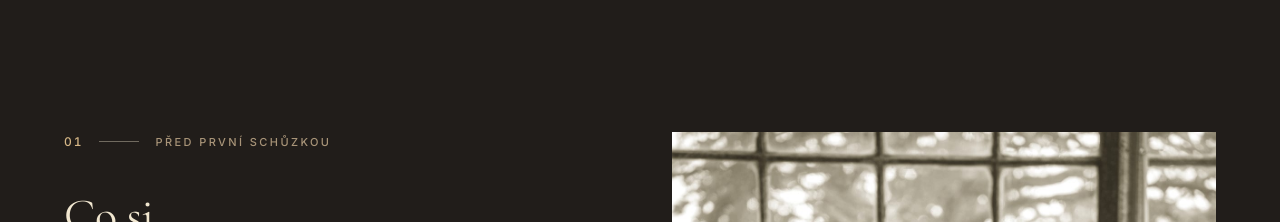
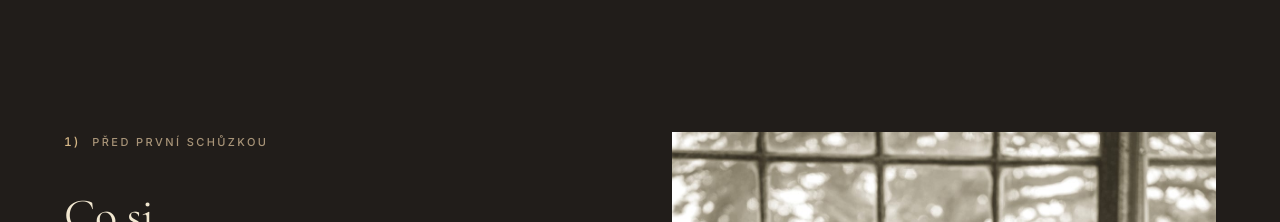
Before and after one commit to a-pospisil/adamovyfinance, a Next.js app: page /kontakt in a window 1280 px wide. Shown: the part 880-1102 px from the top of the page. Built offline with nearby package versions, Linux system fonts and the light colour scheme.

Commit message:
Záhlaví sekcí bez pomlčky: „7) WORKSHOP“ místo „07 —— WORKSHOP“
Co-Authored-By: Claude Fable 5.1 <noreply@anthropic.com>
Claude-Session: https://claude.ai/code/session_01PEtsDy1Z8uQKnVPe2EUT5k

```diff
--- a/src/components/ui/Section.tsx
+++ b/src/components/ui/Section.tsx
@@ -32,7 +32,7 @@ export function Section({
   );
 }
 
-/** Číslované záhlaví sekce: „01 — O MNĚ“ s tenkou linkou a rozetou. */
+/** Číslované záhlaví sekce: „7) WORKSHOP“ — číslo bez nuly, závorka, žádná linka. */
 export function SectionMark({
   index,
   children,
@@ -42,10 +42,10 @@ export function SectionMark({
   children: ReactNode;
   className?: string;
 }) {
+  const n = Number(index);
   return (
-    <div className={`flex items-center gap-4 ${className}`}>
-      <span className="label-sm tabular text-(--accent)">{index}</span>
-      <span aria-hidden="true" className="h-px w-10 bg-(--line-strong)" />
+    <div className={`flex items-baseline gap-3 ${className}`}>
+      <span className="label-sm tabular text-(--accent)">{Number.isNaN(n) ? index : `${n})`}</span>
       <span className="label-xs">{children}</span>
     </div>
   );
```
